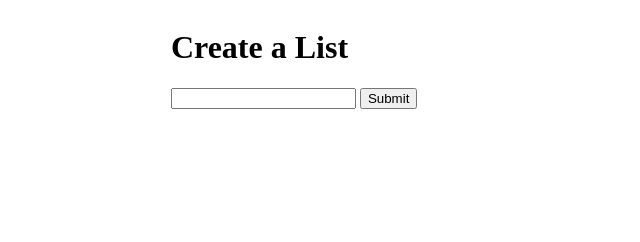
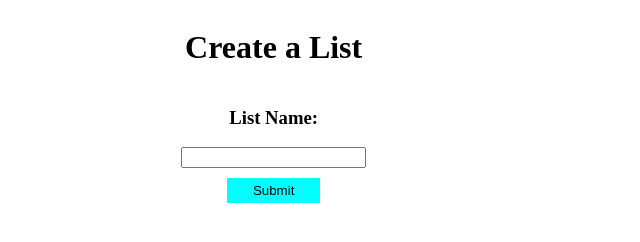
Before and after one commit to Leperkhanh/js-project-frontend, a plain HTML site: page index.html in a window 1280 px wide. Shown: the whole page, without its empty margins (0-640 px from the left). Drawn offline with Linux system fonts and the light colour scheme; no server answers.

Commit message:
add styling to listForm

```diff
--- a/index.css
+++ b/index.css
@@ -2,3 +2,26 @@
   display: flex;
   justify-content: space-around;
 }
+
+.task-form-container {
+  display: flex;
+  flex-direction: column;
+  align-items: center;
+}
+
+.task-form-container > button {
+  margin-top: 10px;
+  background-color: aqua;
+  border: none;
+  width: 50%;
+  padding-top: 5px;
+  padding-bottom: 5px;
+}
+
+.task-form-container > button:hover {
+  cursor: pointer;
+}
+
+.task-form-input {
+  text-align: center;
+}
--- a/index.html
+++ b/index.html
@@ -11,7 +11,10 @@
     <div class="body-container">
       <div class="task-form-container">
         <h1>Create a List</h1>
-        <input type="text" />
+        <div class="task-form-input">
+          <h3>List Name:</h3>
+          <input type="text" />
+        </div>
         <button type="submit">Submit</button>
       </div>
       <div class="lists-container"></div>
```
